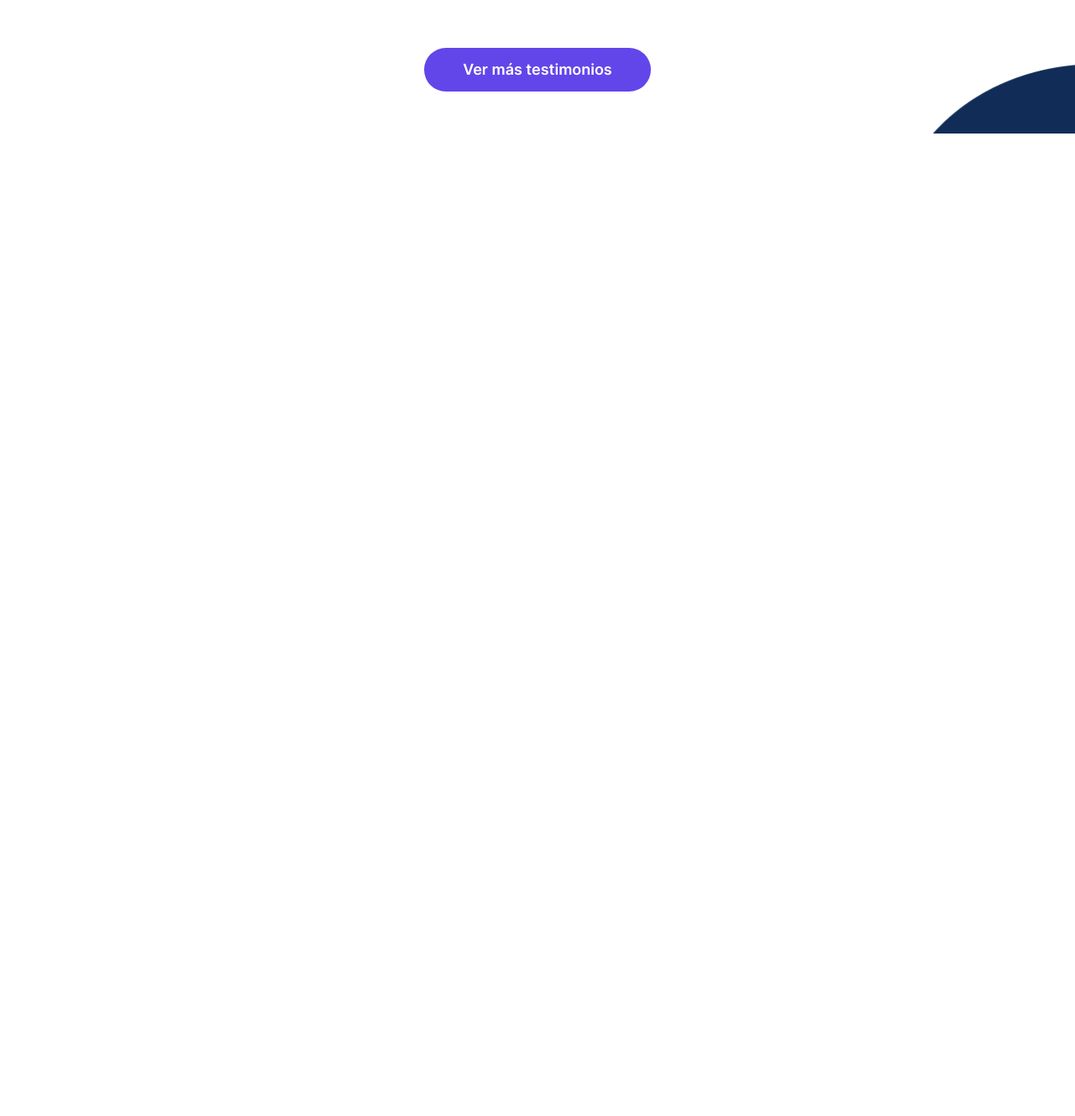
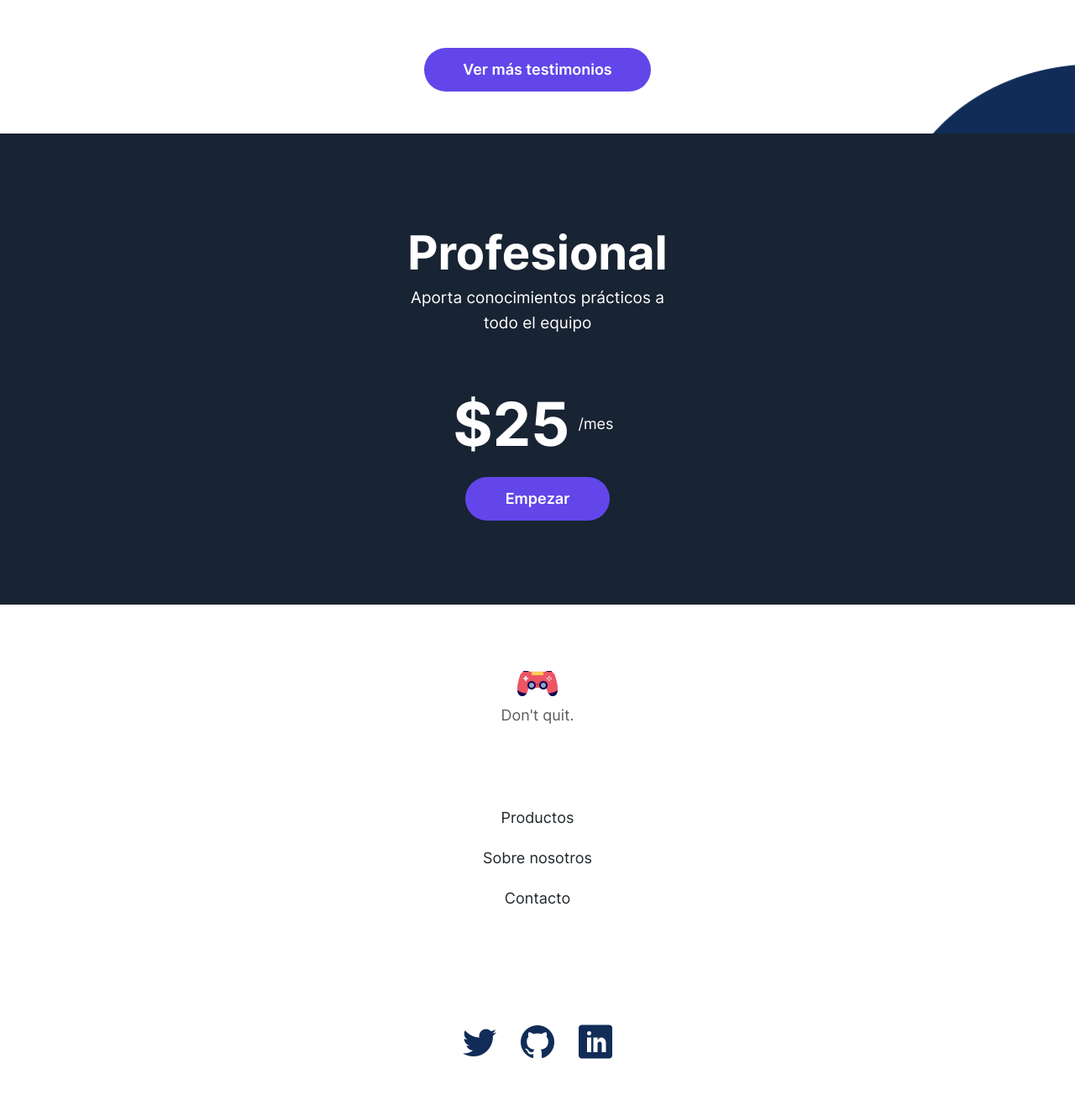
Before and after one commit to pandresvaldivia/Landing-page-pruebas-remotas, a website with bundled scripts: page public/index.html in a window 1280 px wide. Shown: the part 5570-6899 px from the top of the page at 84% size. Before the commit the page ends 5729 px from the top, so only its background shows below. Built offline with nearby package versions, Linux system fonts and the light colour scheme; files whose address does not match are found by name.

Commit message:
Footer created

```diff
--- a/public/index.html
+++ b/public/index.html
@@ -100,6 +100,11 @@
 		<link rel="stylesheet" href="../src/styles/feature.css" />
 		<link rel="stylesheet" href="../src/styles/testimonial.css" />
 		<link rel="stylesheet" href="../src/styles/card.css" />
+		<link rel="stylesheet" href="../src/styles/payment.css" />
+		<link rel="stylesheet" href="../src/styles/plan.css" />
+		<link rel="stylesheet" href="../src/styles/price.css" />
+		<link rel="stylesheet" href="../src/styles/footer.css" />
+		<link rel="stylesheet" href="../src/styles/footer-nav.css" />
 	</head>
 	<body class="body">
 		<div class="hero">
@@ -293,7 +298,76 @@
 					</div>
 				</div>
 			</section>
+			<section class="payment">
+				<article class="payment-content">
+					<div class="plan">
+						<h2 class="plan-title">Profesional</h2>
+						<p class="plan-description">
+							Aporta conocimientos prácticos a todo el equipo
+						</p>
+					</div>
+					<div class="price">
+						<p class="price-amount"><span>$25</span><span>/mes</span></p>
+						<a class="price-button" href="#">Empezar</a>
+					</div>
+				</article>
+			</section>
 		</main>
+		<footer class="footer">
+			<figure class="footer-logo">
+				<a href="./index.html" aria-current="page">
+					<img
+						src="../src/assets/images/logo.png"
+						srcset="
+							../src/assets/images/logo.png    1x,
+							../src/assets/images/logo-2x.png 2x
+						"
+						height="48"
+						width="48"
+						alt="Logo de Puebas remotas"
+					/>
+				</a>
+				<figcaption class="footer-phrase">Don't quit.</figcaption>
+			</figure>
+			<nav class="footerNav" aria-label="Menu secundario">
+				<ul class="footerNav-menu">
+					<li class="footerNav-item"><a href="#">Productos</a></li>
+					<li class="footerNav-item"><a href="#">Sobre nosotros</a></li>
+					<li class="footerNav-item"><a href="#">Contacto</a></li>
+				</ul>
+			</nav>
+			<div class="socialMedia">
+				<ul class="socialMedia-list">
+					<li class="socialMedia-item">
+						<a
+							href="https://twitter.com/PandresDev"
+							rel="noreferrer"
+							target="_blank"
+							aria-label="Twitter"
+							><i class="icon-twitter" aria-hidden="true"></i
+						></a>
+					</li>
+					<li class="socialMedia-item">
+						<a
+							href="https://github.com/pandresvaldivia"
+							rel="noreferrer"
+							target="_blank"
+							aria-label="Github"
+							><i class="icon-github" aria-hidden="true"></i
+						></a>
+					</li>
+					<li class="socialMedia-item">
+						<a
+							href="https://www.linkedin.com/in/pablo-andr%C3%A9s-valdivia-cuzcano-891bb5170/"
+							rel="noreferrer"
+							target="_blank"
+							aria-label="Linkedin"
+							><i class="icon-linkedin" aria-hidden="true"></i
+						></a>
+					</li>
+				</ul>
+			</div>
+		</footer>
 		<script src="../src/index.js" type="module"></script>
 	</body>
 </html>
--- /dev/null
+++ b/src/styles/footer-nav.css
@@ -0,0 +1,17 @@
+.footerNav-menu {
+	list-style: none;
+	padding: 0;
+	display: flex;
+	flex-direction: column;
+	align-items: center;
+	gap: 0.625rem;
+	margin: 0;
+	margin-block-end: 2.9375rem;
+}
+
+.footerNav-item a {
+	padding: 0.625rem;
+	font: var(--link);
+	text-decoration: none;
+	color: var(--firsttext);
+}
--- /dev/null
+++ b/src/styles/footer.css
@@ -0,0 +1,23 @@
+.footer {
+	display: flex;
+	flex-direction: column;
+	align-items: center;
+	padding-block-start: 70px;
+	padding-block-end: 60px;
+	gap: 5.4375rem;
+}
+
+.footer-logo {
+	text-align: center;
+	margin: 0;
+}
+
+.footer-logo img {
+	block-size: 48px;
+	inline-size: 48px;
+	vertical-align: middle;
+}
+
+.footer-phrase {
+	font: var(--subtitle);
+}
--- /dev/null
+++ b/src/styles/payment.css
@@ -0,0 +1,15 @@
+.payment {
+	background: var(--darkbackground);
+	display: flex;
+	justify-content: center;
+	padding-block-end: 6.25rem;
+	padding-block-start: 6.25rem;
+}
+
+.payment-content {
+	display: flex;
+	flex-direction: column;
+	align-items: center;
+	inline-size: 20.75rem;
+	gap: 3.5rem;
+}
--- /dev/null
+++ b/src/styles/plan.css
@@ -0,0 +1,16 @@
+.plan {
+	text-align: center;
+	color: var(--lighttext);
+	padding: 0.625rem;
+}
+
+.plan-title {
+	margin: 0;
+	font: var(--secondheadline);
+	margin-block-end: 0.375rem;
+}
+
+.plan-description {
+	margin: 0;
+	font: var(--paragraphe);
+}
--- /dev/null
+++ b/src/styles/price.css
@@ -0,0 +1,35 @@
+.price {
+	display: flex;
+	flex-direction: column;
+	gap: 1.5rem;
+	align-items: center;
+}
+
+.price-amount {
+	margin: 0;
+	color: var(--lighttext);
+	font: var(--headline);
+	display: flex;
+	align-items: center;
+}
+
+.price-amount span:last-of-type {
+	font: var(--subtitle);
+	padding: 0.625rem;
+}
+
+.price-button {
+	color: var(--lighttext);
+	background: var(--primary);
+	font: var(--button);
+	text-decoration: none;
+	padding-inline-end: 3rem;
+	padding-inline-start: 3rem;
+	padding-block-end: 1rem;
+	padding-block-start: 1rem;
+	border-radius: 5.3125rem;
+	-webkit-border-radius: 5.3125rem;
+	-moz-border-radius: 5.3125rem;
+	-ms-border-radius: 5.3125rem;
+	-o-border-radius: 5.3125rem;
+}
```
